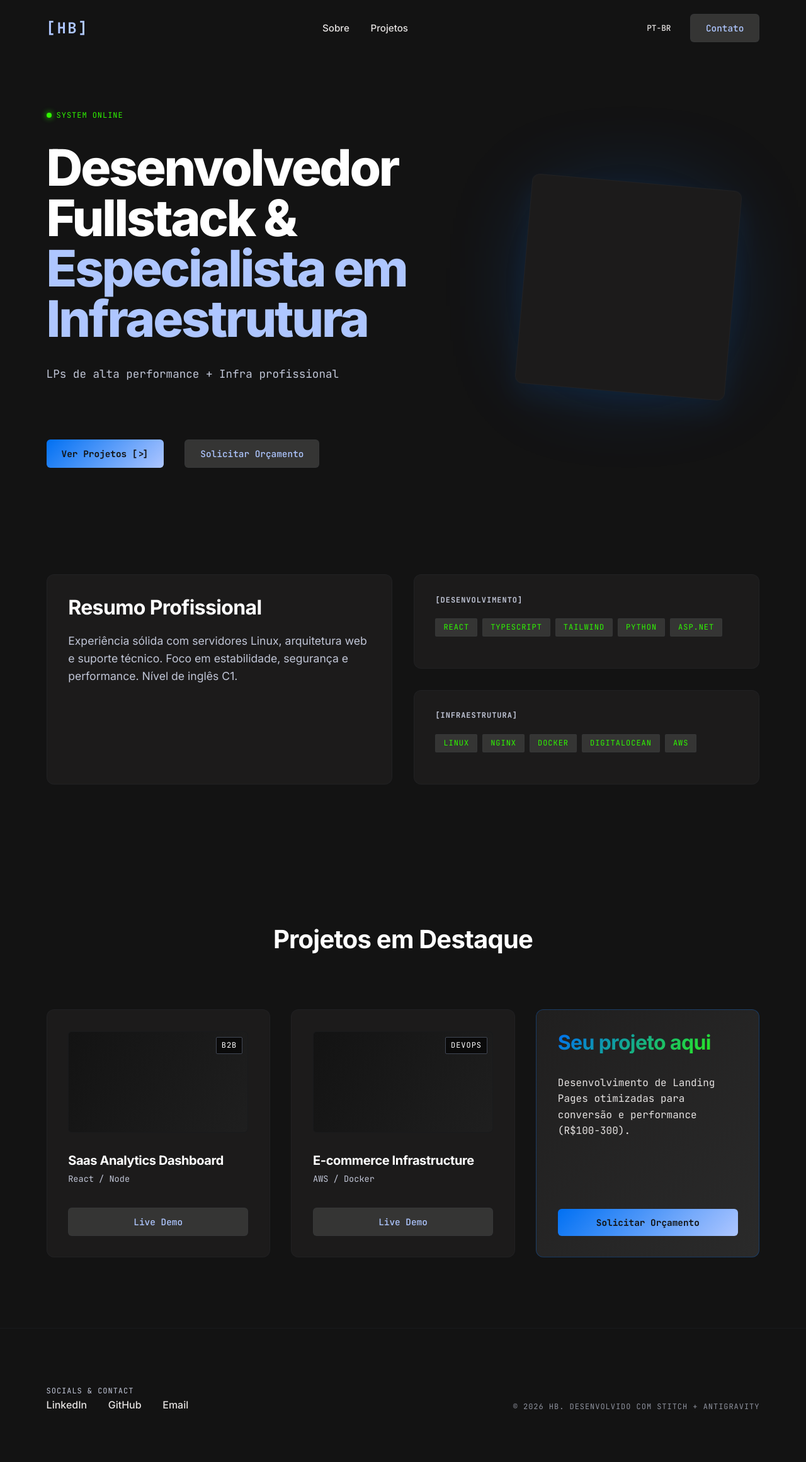
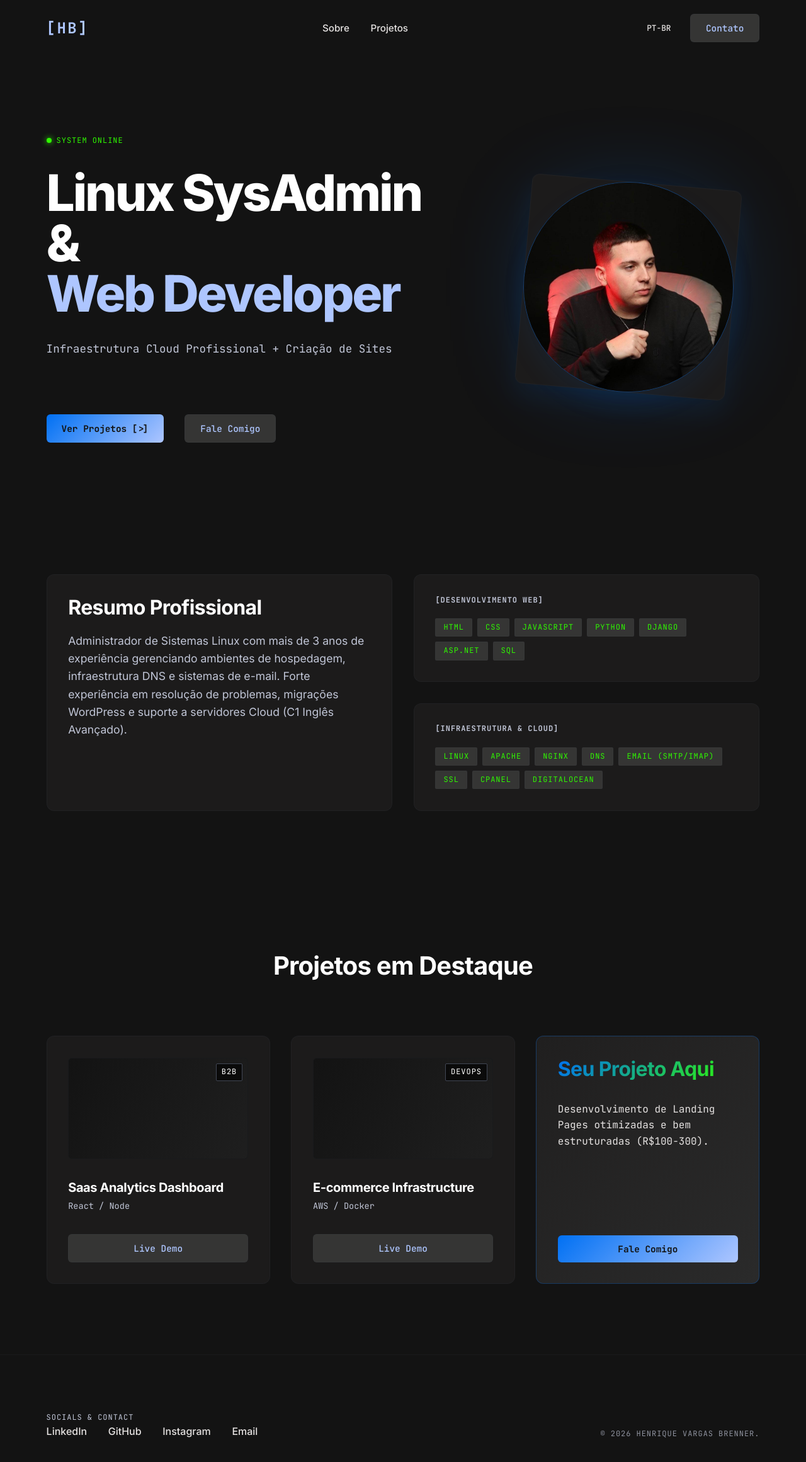
Before and after one commit to brnrhv/portfoliopessoal, a React (Vite) app: page / in a window 1280 px wide. Shown: the top 2322 px of the page at 63% size. Built offline with nearby package versions, Linux system fonts and the light colour scheme.

Commit message:
Ajustes de Informacoes

```diff
--- a/src/i18n/en.json
+++ b/src/i18n/en.json
@@ -1,26 +1,25 @@
 {
-  "header.logo.tooltip": "Henrique Brenner | Dev & Infra",
+  "header.logo.tooltip": "Henrique Vargas Brenner",
   "header.nav.about": "About",
   "header.nav.projects": "Projects",
   "header.nav.contact": "Contact",
-  "hero.headline": "Fullstack Developer &\nInfrastructure Specialist",
-  "hero.subhead": "High-performance LPs + Professional Infra",
+  "hero.headline": "Linux SysAdmin &\nWeb Developer",
+  "hero.subhead": "Professional Cloud Infrastructure + Web Creation",
   "hero.cta.projects": "View Projects [>]",
-  "hero.cta.whatsapp": "Get a Quote",
-  "about.title": "Professional Overview",
-  "about.bio": "Solid experience with Linux servers, web architecture, and tech support. Focused on stability, security, and performance. C1 English level.",
-  "about.tech.dev": "Development",
-  "about.tech.infra": "Infrastructure",
+  "hero.cta.whatsapp": "Let's Talk",
+  "about.title": "Professional Summary",
+  "about.bio": "Linux System Administrator with 3+ years of experience managing hosting environments, Linux servers, DNS infrastructure and email systems. Experienced in troubleshooting production infrastructure, managing WordPress migrations and cloud servers. C1 Advanced English.",
+  "about.tech.dev": "Web Development",
+  "about.tech.infra": "Infrastructure & Cloud",
   "projects.title": "Featured Projects",
   "projects.cta.live": "Live Demo",
   "projects.card.custom": "Your Project Here",
-  "projects.card.custom.desc": "Development of conversion-optimized and high-performance Landing Pages ($20-$60).",
+  "projects.card.custom.desc": "Development of optimized and well-structured Landing Pages ($20-$60).",
   "diff.title": "Technical Differentials",
   "diff.perf": "Performance",
   "diff.perf.desc": "End-to-end optimizations.",
   "diff.sec": "Security",
   "diff.sec.desc": "Hardened and secure architecture.",
   "diff.host": "Hosting",
-  "diff.host.desc": "Scalable and reliable infrastructure.",
-  "footer.copyright": "Built with Stitch + Antigravity"
+  "diff.host.desc": "Scalable and reliable infrastructure."
 }
--- a/src/i18n/pt.json
+++ b/src/i18n/pt.json
@@ -1,26 +1,25 @@
 {
-  "header.logo.tooltip": "Henrique Brenner | Dev & Infra",
+  "header.logo.tooltip": "Henrique Vargas Brenner",
   "header.nav.about": "Sobre",
   "header.nav.projects": "Projetos",
   "header.nav.contact": "Contato",
-  "hero.headline": "Desenvolvedor Fullstack &\nEspecialista em Infraestrutura",
-  "hero.subhead": "LPs de alta performance + Infra profissional",
+  "hero.headline": "Linux SysAdmin &\nWeb Developer",
+  "hero.subhead": "Infraestrutura Cloud Profissional + Criação de Sites",
   "hero.cta.projects": "Ver Projetos [>]",
-  "hero.cta.whatsapp": "Solicitar Orçamento",
+  "hero.cta.whatsapp": "Fale Comigo",
   "about.title": "Resumo Profissional",
-  "about.bio": "Experiência sólida com servidores Linux, arquitetura web e suporte técnico. Foco em estabilidade, segurança e performance. Nível de inglês C1.",
-  "about.tech.dev": "Desenvolvimento",
-  "about.tech.infra": "Infraestrutura",
+  "about.bio": "Administrador de Sistemas Linux com mais de 3 anos de experiência gerenciando ambientes de hospedagem, infraestrutura DNS e sistemas de e-mail. Forte experiência em resolução de problemas, migrações WordPress e suporte a servidores Cloud (C1 Inglês Avançado).",
+  "about.tech.dev": "Desenvolvimento Web",
+  "about.tech.infra": "Infraestrutura & Cloud",
   "projects.title": "Projetos em Destaque",
   "projects.cta.live": "Live Demo",
-  "projects.card.custom": "Seu projeto aqui",
-  "projects.card.custom.desc": "Desenvolvimento de Landing Pages otimizadas para conversão e performance (R$100-300).",
+  "projects.card.custom": "Seu Projeto Aqui",
+  "projects.card.custom.desc": "Desenvolvimento de Landing Pages otimizadas e bem estruturadas (R$100-300).",
   "diff.title": "Diferenciais Técnicos",
   "diff.perf": "Performance",
   "diff.perf.desc": "Otimização de ponta a ponta.",
   "diff.sec": "Segurança",
   "diff.sec.desc": "Arquitetura blindada e segura.",
   "diff.host": "Hospedagem",
-  "diff.host.desc": "Infraestrutura escalável e confiável.",
-  "footer.copyright": "Desenvolvido com Stitch + Antigravity"
+  "diff.host.desc": "Infraestrutura escalável e confiável."
 }
--- a/src/sections/About/About.tsx
+++ b/src/sections/About/About.tsx
@@ -7,8 +7,8 @@ import './About.css';
 export const About: React.FC = () => {
   const { t } = useLanguage();
 
-  const devTech = ['React', 'TypeScript', 'Tailwind', 'Python', 'ASP.NET'];
-  const infraTech = ['Linux', 'NGINX', 'Docker', 'DigitalOcean', 'AWS'];
+  const devTech = ['HTML', 'CSS', 'JavaScript', 'Python', 'Django', 'ASP.NET', 'SQL'];
+  const infraTech = ['Linux', 'Apache', 'NGINX', 'DNS', 'Email (SMTP/IMAP)', 'SSL', 'cPanel', 'DigitalOcean'];
 
   return (
     <section className="about-section" id="about">
--- a/src/sections/Footer/Footer.tsx
+++ b/src/sections/Footer/Footer.tsx
@@ -1,9 +1,7 @@
 import React from 'react';
-import { useLanguage } from '../../i18n/LanguageContext';
 import './Footer.css';
 
 export const Footer: React.FC = () => {
-  const { t } = useLanguage();
 
   return (
     <footer className="footer" id="contact">
@@ -11,14 +9,15 @@ export const Footer: React.FC = () => {
         <div className="footer-left">
           <p className="mono-text label-sm mb-2">Socials & Contact</p>
           <div className="footer-links">
-            <a href="https://linkedin.com" target="_blank" rel="noreferrer">LinkedIn</a>
-            <a href="https://github.com" target="_blank" rel="noreferrer">GitHub</a>
-            <a href="mailto:contato@henrique.dev">Email</a>
+            <a href="https://www.linkedin.com/in/henriquevbrenner/" target="_blank" rel="noreferrer">LinkedIn</a>
+            <a href="https://github.com/brnrhv/" target="_blank" rel="noreferrer">GitHub</a>
+            <a href="https://www.instagram.com/brnrhv/" target="_blank" rel="noreferrer">Instagram</a>
+            <a href="mailto:contato@brnrhv.xyz">Email</a>
           </div>
         </div>
 
         <div className="footer-right mono-text label-sm">
-          &copy; {new Date().getFullYear()} HB. {t('footer.copyright')}
+          &copy; {new Date().getFullYear()} Henrique Vargas Brenner.
         </div>
       </div>
     </footer>
--- a/src/sections/Hero/Hero.css
+++ b/src/sections/Hero/Hero.css
@@ -76,9 +76,23 @@
   justify-content: center;
 }
 
-.abstract-art {
+.profile-container {
   width: 100%;
   aspect-ratio: 1;
+  position: relative;
+  display: flex;
+  align-items: center;
+  justify-content: center;
+}
+
+.profile-pic {
+  width: 80%;
+  aspect-ratio: 1;
+  object-fit: cover;
+  border-radius: 50%;
+  z-index: 2;
+  border: 1px solid rgba(0, 112, 243, 0.4);
+  box-shadow: var(--shadow-cyan-glow);
   position: relative;
 }
 
--- a/src/sections/Hero/Hero.tsx
+++ b/src/sections/Hero/Hero.tsx
@@ -30,15 +30,16 @@ export const Hero: React.FC = () => {
             <Button variant="primary" onClick={() => window.location.href = '#projects'}>
               {t('hero.cta.projects')}
             </Button>
-            <Button variant="secondary" onClick={() => window.open('https://wa.me/5511900000000', '_blank')}>
+            <Button variant="secondary" onClick={() => window.open('https://wa.me/5554999580848', '_blank')}>
               {t('hero.cta.whatsapp')}
             </Button>
           </div>
         </div>
 
         <div className="hero-visual">
-          <div className="abstract-art">
+          <div className="profile-container">
             <div className="glow-orb"></div>
+            <img src="/profile.jpeg" alt="Henrique Vargas Brenner" className="profile-pic" />
             <div className="glass-panel"></div>
           </div>
         </div>
--- a/src/sections/Projects/Projects.tsx
+++ b/src/sections/Projects/Projects.tsx
@@ -39,7 +39,7 @@ export const Projects: React.FC = () => {
              <div className="special-content">
                 <h3 className="display-sm highlight-text">{t('projects.card.custom')}</h3>
                 <p className="mono-text">{t('projects.card.custom.desc')}</p>
-                <Button variant="primary" onClick={() => window.open('https://wa.me/5511900000000', '_blank')} className="full-width mt-auto">
+                <Button variant="primary" onClick={() => window.open('https://wa.me/5554999580848', '_blank')} className="full-width mt-auto">
                   {t('hero.cta.whatsapp')}
                 </Button>
              </div>
```
Also changed, not shown: profile.jpeg (added).
